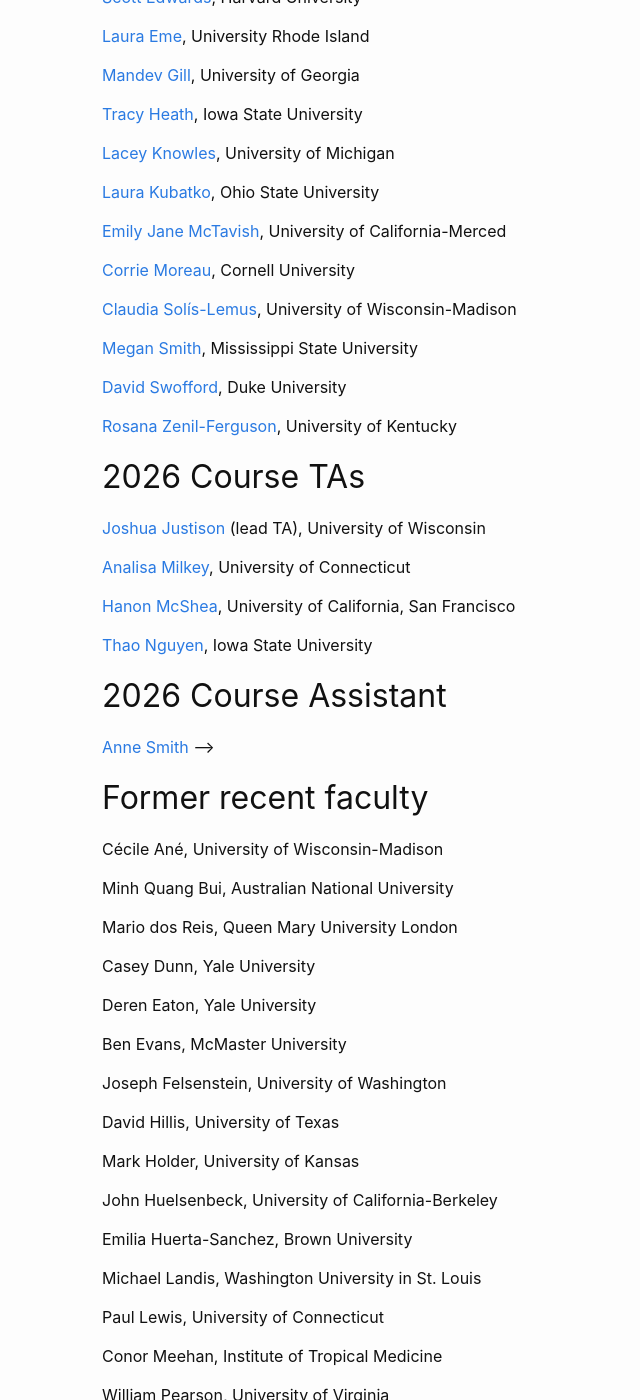
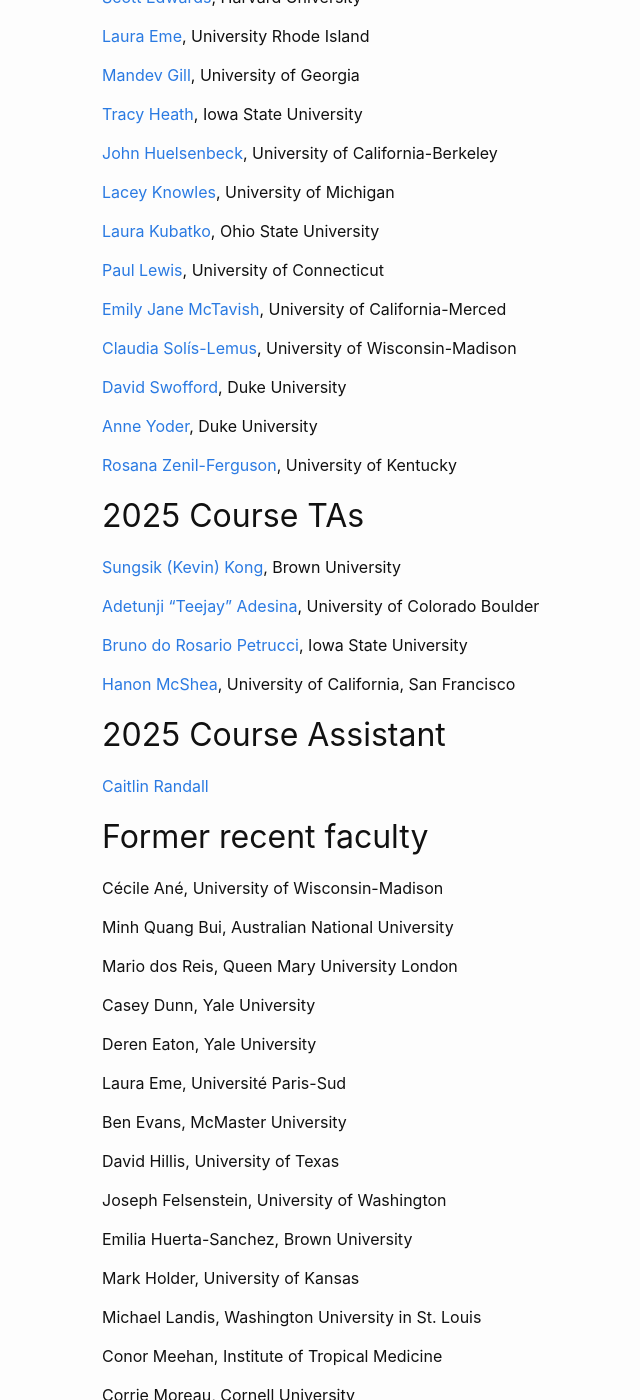
Before and after one commit to molevolworkshop/molevolworkshop.github.io, a Jekyll site: the page built from faculty2025.md, in a window 1280 px wide and 1400 px high, scrolled down 682 px. Shown: the whole window, without its empty margins (168-808 px from the left). Built offline with Jekyll 4.4.1, drawn with Linux system fonts in a browser that asks for light colours; some of the changed text lies outside the part shown.

Commit message:
Reverting back to 2025 faculty page

```diff
--- a/faculty2026.md
+++ b/faculty2025.md
@@ -1,10 +1,10 @@
 ---
 layout: page
 title: Faculty
-permalink: /faculty2026/
+permalink: /faculty2025/
 ---
 {% include figure.html description="" url="/assets/img/fromback2018.jpg" css="image-center" height="250px" %}
-## 2026 Course Faculty
+## 2025 Course Faculty
 
 [Peter Beerli](/faculty-beerli/), Florida State University
 
@@ -22,41 +22,43 @@
 
 [Tracy Heath](/faculty-heath/), Iowa State University
 
-<!-- [John Huelsenbeck](/faculty-huelsenbeck/), University of California-Berkeley -->
+[John Huelsenbeck](/faculty-huelsenbeck/), University of California-Berkeley
 
 [Lacey Knowles](/faculty-knowles/), University of Michigan
 
 [Laura Kubatko](/faculty-kubatko/), Ohio State University
 
+[Paul Lewis](/faculty-lewis/), University of Connecticut
+
 [Emily Jane McTavish](/faculty-mctavish/), University of California-Merced
 
-[Corrie Moreau](/faculty-moreau/), Cornell University
+<!-- [Corrie Moreau](/faculty-moreau/), Cornell University -->
 
 [Claudia Solís-Lemus](/faculty-solis-lemus/), University of Wisconsin-Madison
 
-[Megan Smith](/faculty-smith/), Mississippi State University
+<!-- [Megan Smith](/faculty-smith/), Mississippi State University -->
 
 [David Swofford](/faculty-swofford/), Duke University
 
-<!-- [Anne Yoder](/faculty-yoder/), Duke University -->
+[Anne Yoder](/faculty-yoder/), Duke University
 
 [Rosana Zenil-Ferguson](/faculty-rzf/), University of Kentucky
 
-## 2026 Course TAs
+## 2025 Course TAs
 
-[Joshua Justison](/faculty-justison/) (lead TA), University of Wisconsin
+[Sungsik (Kevin) Kong](/faculty-kong/), Brown University
 
-[Analisa Milkey](/faculty-milkey/), University of Connecticut
+[Adetunji "Teejay" Adesina](/faculty-adesina/), University of Colorado Boulder
+
+[Bruno do Rosario Petrucci](/faculty-petrucci/), Iowa State University
 
 [Hanon McShea](/faculty-mcshea/), University of California, San Francisco
 
-[Thao Nguyen](/faculty-nguyen/), Iowa State University
 
-## 2026 Course Assistant
+## 2025 Course Assistant
 
-[Anne Smith](/course-assistant/) -->
+[Caitlin Randall](/course-assistant/)
 
-<!-- [Caitlin Randall](/course-assistant/) -->
 <!-- [Camryn Ford](/course-assistant/) -->
 <!-- [Elena Korte](/course-assistant/) -->
 
@@ -72,35 +74,35 @@
 
 Deren Eaton, Yale University
 
+Laura Eme, Université Paris-Sud
+
 Ben Evans, McMaster University
+
+David Hillis, University of Texas
 
 Joseph Felsenstein, University of Washington
 
-David Hillis, University of Texas
+Emilia Huerta-Sanchez, Brown University
 
 Mark Holder, University of Kansas
 
-John Huelsenbeck, University of California-Berkeley
-
-Emilia Huerta-Sanchez, Brown University
-
 Michael Landis, Washington University in St. Louis
 
-Paul Lewis, University of Connecticut
+Conor Meehan, Institute of Tropical Medicine
 
-Conor Meehan, Institute of Tropical Medicine
+Corrie Moreau, Cornell University
 
 William Pearson, University of Virginia
 
 Antonis Rokas, Vanderbilt University
+
+Megan Smith, Mississippi State University
 
 Edward Susko, Dalhousie University
 
 David Weisrock, University of Kentucky
 
 Rachel Williams, Duke University
-
-Anne Yoder, Duke University
 
 Derrick Zwickl, University of Arizona
 
@@ -110,11 +112,7 @@
 
 ## Former recent TAs
 
-[Sungsik (Kevin) Kong](https://sungsik-kong.github.io/) (lead TA), Brown University
-
-[Bruno do Rosario Petrucci](https://brpetrucci.github.io/), Iowa State University
-
-[Adetunji “Teejay” Adesina](https://sawyerlab.org/team/), University of Colorado Boulder
+[Analisa Milkey](/faculty-milkey/), University of Connecticut
 
 [Blake Fauskee](/faculty-fauskee/), Duke University
 
@@ -142,8 +140,6 @@
 
 ## Former Recent Course Assistants
 
-Caitlin Randall, Louisiana State University
-
 Camryn Ford, The Ohio State University
 
 [Elena Korte](/course-assistant/), University of Connecticut
```
